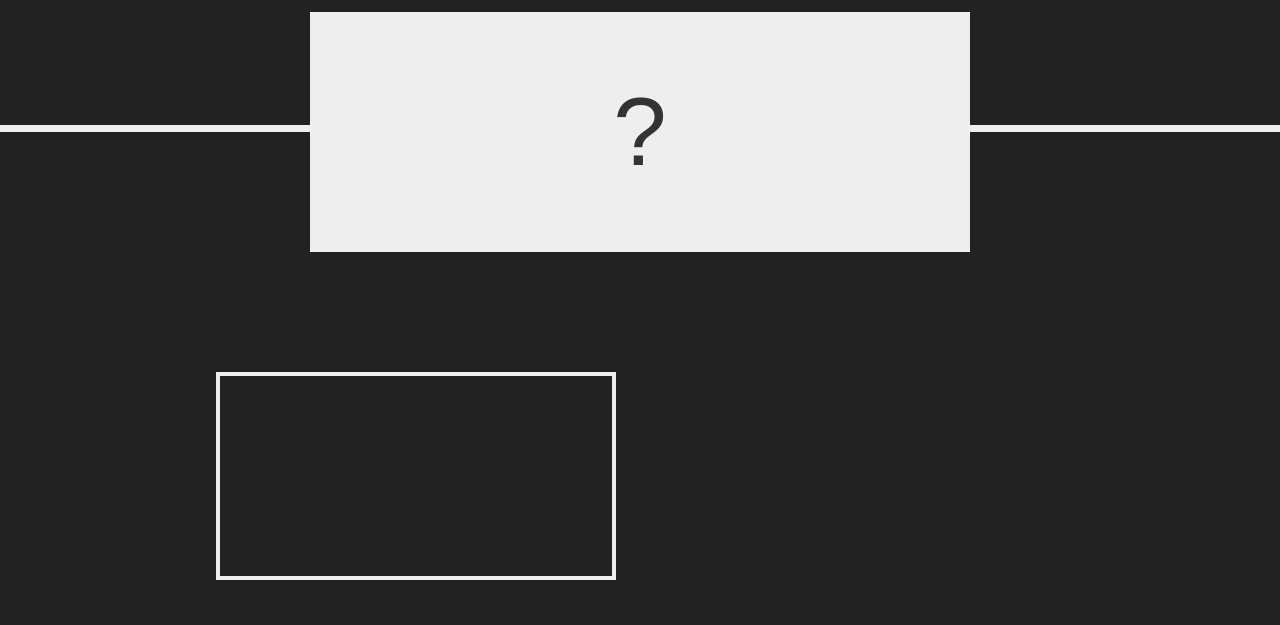
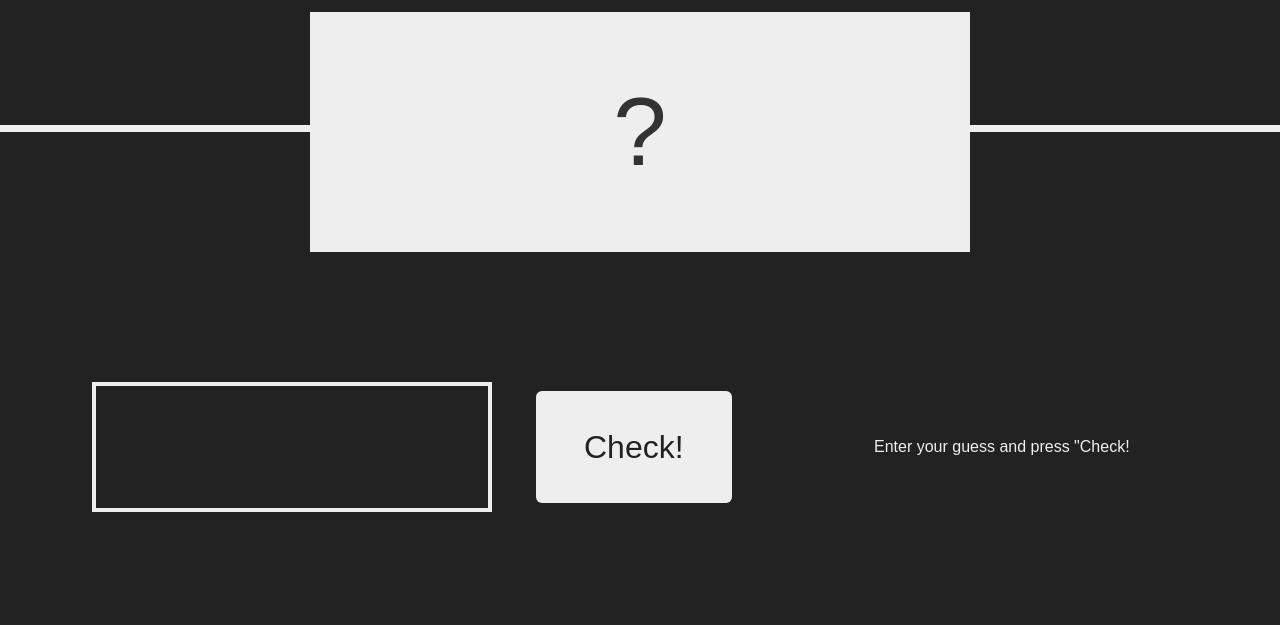
Before and after one commit to tksnate/guess-my-number, a website: page index.html in a window 1280 px wide. Shown: the part 148-773 px from the top of the page. Drawn offline with nearby package versions, Linux system fonts and the light colour scheme.

Commit message:
css updte

```diff
--- a/index.html
+++ b/index.html
@@ -37,12 +37,14 @@
         <div class="row">
           <div class="col align-self-center number">?</div>
         </div>
-        </div>
 
         <!-- <h2>Guess My Number</h2>
       <p class="between">(Between 1 and 20)</p> -->
+
         <!-- <button class="btn again">Again!</button> -->
 
+        <!-- <div class="row">
+          <div class="col">
             <section class="left">
               <input type="number" class="guess" />
               <button class="btn check">Check!</button>
@@ -55,6 +57,26 @@
               </p>
             </section>
           </div>
+        </div> -->
+        <div class="row justify-content-between align-items-center">
+          <div class="col">
+            <input type="number" class="guess" />
+          </div>
+          <div class="col">
+            <button class="btn check">Check!</button>
+          </div>
+          <div class="col">Enter your guess and press "Check!</div>
+        </div>
+
+        <!-- <p class="message">Enter your guess and press "Check!"</p>
+              <p class="label-score">💯 Score: <span class="score">20</span></p>
+              <p class="label-highscore">
+                🥇 Highscore: <span class="highscore">0</span>
+              </p>
+            </section>
+          </div>
+        </div> -->
+      </div>
     </main>
     <!-- jQuery must come first, then Popper.js, then the Bootstrap JavaScript plugins.-->
     <!-- build:js js/main.js -->
--- a/style.css
+++ b/style.css
@@ -33,7 +33,7 @@ main {
   width: 52rem;
   display: flex;
   flex-direction: column;
-  align-items: center;
+  /* align-items: center; */
 }
 
 .right {
@@ -61,7 +61,7 @@ main {
   display: flex;
   align-items: center;
   justify-content: space-around;
-  /* width: 10rem; */
+  width: 10rem;
   min-width: 25%;
   transform: translate(0%, -50%);
 }
@@ -85,11 +85,12 @@ main {
   font-family: inherit;
   color: inherit;
   font-size: 5rem;
-  padding: 2.5rem;
+  /* padding: 2.5rem; */
   width: 25rem;
   text-align: center;
-  display: block;
-  margin-bottom: 3rem;
+  margin: 10px;
+  /* display: block; */
+  /* margin-bottom: 3rem; */
 }
 
 .btn {
@@ -100,6 +101,8 @@ main {
   font-family: inherit;
   padding: 2rem 3rem;
   cursor: pointer;
+  margin-left: 10px;
+  margin-right: 10px;
 }
 
 .btn:hover {
```
Lines whose indentation alone changed are shown as unchanged.
